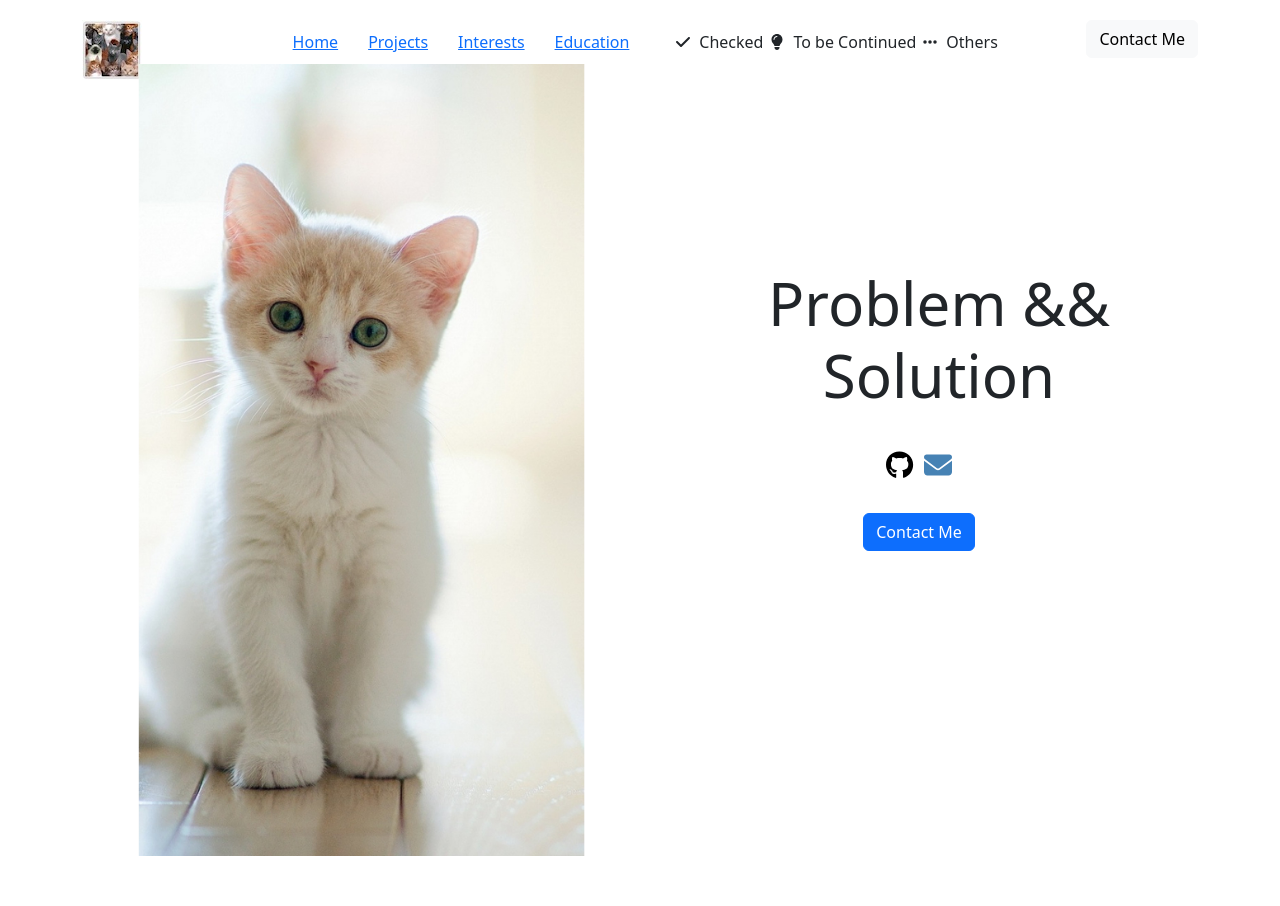
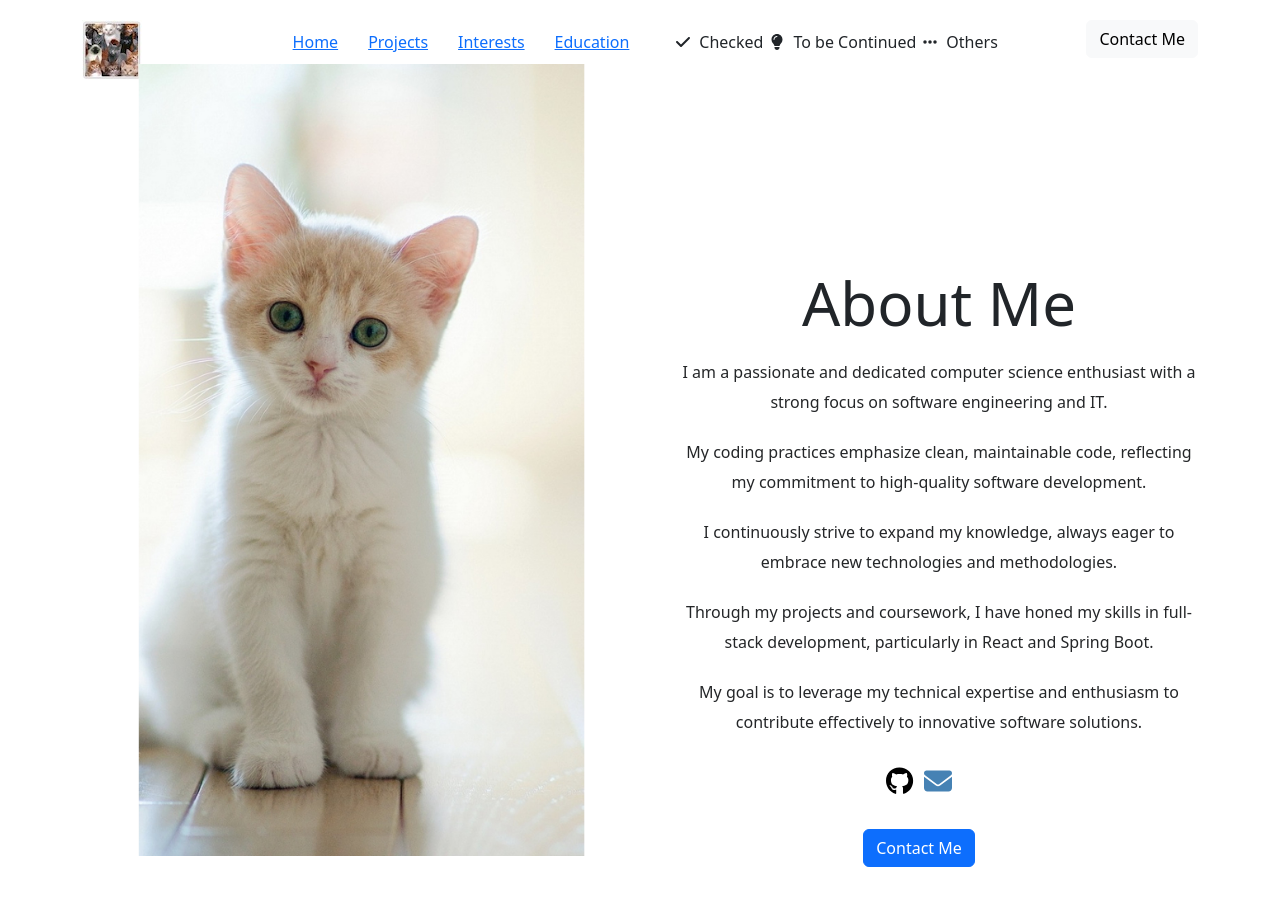
Before and after one commit to Teblurrry/personalProject, a React (Create React App) app: page / in a window 1280 px wide. Shown: the top 906 px of the page. Built offline with nearby package versions, Linux system fonts and the light colour scheme.

Commit message:
Edit home component

```diff
--- a/src/components/home.jsx
+++ b/src/components/home.jsx
@@ -18,9 +18,13 @@ const HomeTest = () => {
                     </div>
                     <div className="right topMargin">
                         <h1>
-                            Problem && <br />
-                            Solution
+                            About Me
                         </h1>
+                        <p>I am a passionate and dedicated computer science enthusiast with a strong focus on software engineering and IT.</p>
+                        <p>My coding practices emphasize clean, maintainable code, reflecting my commitment to high-quality software development.</p>
+                        <p>I continuously strive to expand my knowledge, always eager to embrace new technologies and methodologies. </p>
+                        <p>Through my projects and coursework, I have honed my skills in full-stack development, particularly in React and Spring Boot.</p>
+                        <p>My goal is to leverage my technical expertise and enthusiasm to contribute effectively to innovative software solutions.</p>
                         <div className="fa-div">
                             <a href="https://github.com/"><FontAwesomeIcon icon={faGithub} /></a>
                             <a href="https://www.outlook.com/"><FontAwesomeIcon icon={faEnvelope} /></a>
```
